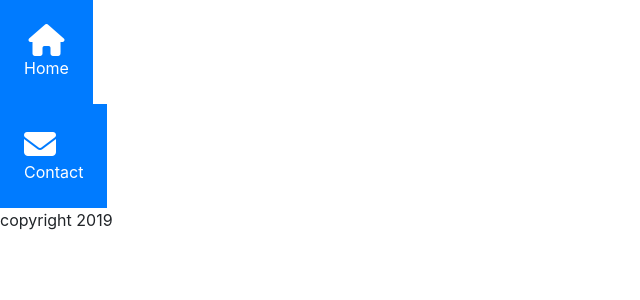
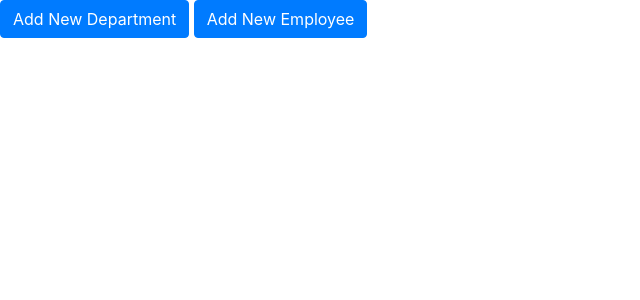
Before and after one commit to JOE-JOE-NGIGI/payroll-system, a Flask app: page / in a window 1280 px wide. Shown: the top 300 px of the page, without its empty margins (0-640 px from the left). Run offline with Flask 2, Linux system fonts and the light colour scheme; some libraries are stand-ins or nearby versions.

Commit message:
day three

```diff
--- a/app.py
+++ b/app.py
@@ -23,13 +23,23 @@ def create_tables():
 
 """Registering a route"""
 @app.route('/')
-def hello_world(): #Function to run when clients visit this route
+def home(): #Function to run when clients visit this route
     return render_template('index.html')
+
+
 
 
 @app.route('/name')
 def name():
     return 'Joe Ngigi'
+
+@app.route('/newDepartment',methods=['POST'])
+def newDepartment():
+    pass
+
+@app.route('/newEmployee',methods=['POST'])
+def newEmployee():
+    pass
 
 
 # run flask
--- a/templates/index.html
+++ b/templates/index.html
@@ -1,36 +1,128 @@
-<!DOCTYPE html>
+<!doctype html>
 <html lang="en">
   <head>
     <!-- Required meta tags -->
     <meta charset="utf-8">
     <meta name="viewport" content="width=device-width, initial-scale=1, shrink-to-fit=no">
 
+    <!-- Bootstrap CSS -->
+    <link rel="stylesheet" href="https://stackpath.bootstrapcdn.com/bootstrap/4.3.1/css/bootstrap.min.css" integrity="sha384-ggOyR0iXCbMQv3Xipma34MD+dH/1fQ784/j6cY/iJTQUOhcWr7x9JvoRxT2MZw1T" crossorigin="anonymous">
+
+    <title>HR PAYROLL SYSTEM</title>
+  </head>
+  <body>
+
+    <!-- Optional JavaScript -->
+    <!-- jQuery first, then Popper.js, then Bootstrap JS -->
+    <script src="https://code.jquery.com/jquery-3.3.1.slim.min.js" integrity="sha384-q8i/X+965DzO0rT7abK41JStQIAqVgRVzpbzo5smXKp4YfRvH+8abtTE1Pi6jizo" crossorigin="anonymous"></script>
+    <script src="https://cdnjs.cloudflare.com/ajax/libs/popper.js/1.14.7/umd/popper.min.js" integrity="sha384-UO2eT0CpHqdSJQ6hJty5KVphtPhzWj9WO1clHTMGa3JDZwrnQq4sF86dIHNDz0W1" crossorigin="anonymous"></script>
+    <script src="https://stackpath.bootstrapcdn.com/bootstrap/4.3.1/js/bootstrap.min.js" integrity="sha384-JjSmVgyd0p3pXB1rRibZUAYoIIy6OrQ6VrjIEaFf/nJGzIxFDsf4x0xIM+B07jRM" crossorigin="anonymous"></script>
+  </body>
+</html><!doctype html>
+<html lang="en">
+  <head>
+    <!-- Required meta tags -->
+    <meta charset="utf-8">
+    <meta name="viewport" content="width=device-width, initial-scale=1, shrink-to-fit=no">
 
     <!-- Bootstrap CSS -->
     <link rel="stylesheet" href="https://stackpath.bootstrapcdn.com/bootstrap/4.3.1/css/bootstrap.min.css" integrity="sha384-ggOyR0iXCbMQv3Xipma34MD+dH/1fQ784/j6cY/iJTQUOhcWr7x9JvoRxT2MZw1T" crossorigin="anonymous">
-    <link rel="stylesheet" href="/static/main.css">
-    <script src="https://kit.fontawesome.com/baa9bbe75d.js"></script>
+  </head>
   <body>
-        <div>
-            <div class="d-flex flex-row text-white align-items-stretch text-center">
-                <div class="port-item p-4 bg-primary" data-toggle="collapse" data-target="#home">
-                    <i class="fas fa-home fa-2x d-block"></i>
-                    <span class="d-none d-sm-block">Home</span>
+  <!-- Button trigger modal for Department -->
+<button type="button" class="btn btn-primary" data-toggle="modal" data-target="#newDepartment">
+  Add New Department
+</button>
+  <!-- Button trigger modal for Employee -->
+<button type="button" class="btn btn-primary" data-toggle="modal" data-target="#newEmployee">
+  Add New Employee
+</button>
+
+<!-- Modal for Department -->
+<div class="modal fade" id="newDepartment" tabindex="-1" role="dialog" aria-labelledby="exampleModalLabel" aria-hidden="true">
+  <div class="modal-dialog" role="document">
+    <div class="modal-content">
+      <div class="modal-header">
+        <h5 class="modal-title" id="exampleModalLabel">New Department</h5>
+        <button type="button" class="close" data-dismiss="modal" aria-label="Close">
+          <span aria-hidden="true">&times;</span>
+        </button>
+      </div>
+      <div class="modal-body">
+        <form action="/newDepartment" method="post">
+  <div class="form-group">
+    <label for="formGroupExampleInput">Name of Department</label>
+    <input required type="text" class="form-control" id="formGroupExampleInput" placeholder="department">
+  </div>
+            <div class="form-group">
+                <input  type="Submit" class="form-control btn-primary">
+            </div>
+
+</form>
       </div>
     </div>
-            <div class="d-flex flex-row text-white align-items-stretch text-center">
-                <div class="port-item p-4 bg-primary" data-toggle="collapse" data-target="#contact">
-                    <i class="fas fa-envelope fa-2x d-flex"></i>
-                    <span class="d-none d-sm-block">Contact</span>
+  </div>
+</div>
+  <!-- Modal for Employee -->
+<div class="modal fade" id="newEmployee" tabindex="-1" role="dialog" aria-labelledby="exampleModalLabel" aria-hidden="true">
+  <div class="modal-dialog" role="document">
+    <div class="modal-content">
+      <div class="modal-header">
+        <h5 class="modal-title" id="exampleModalLabel">New Employee</h5>
+        <button type="button" class="close" data-dismiss="modal" aria-label="Close">
+          <span aria-hidden="true">&times;</span>
+        </button>
+      </div>
+      <div class="modal-body">
 
+           <form action="/newEmployee" method="post">
+                <div class="form-group">
+                     <label for="formGroupExampleInput">Name of Employee</label>
+                     <input required type="text" class="form-control" id="formGroupExampleInput" placeholder="employee_name">
+                 </div>
+               <div class="form-group">
+                     <label for="formGroupExampleInput">KRA PIN</label>
+                     <input required type="text" class="form-control" id="formGroupExampleInput" placeholder="kra_pin">
+                 </div>
+               <div class="form-group">
+                     <label for="formGroupExampleInput">National ID</label>
+                     <input required type="text" class="form-control" id="formGroupExampleInput" placeholder="national_ID">
+                 </div>
+               <div class="form-group">
+                     <label for="formGroupExampleInput">Email Address</label>
+                     <input required type="email" class="form-control" id="formGroupExampleInput" placeholder="user@mail.com">
+                 </div>
+               <div class="form-group">
+                     <label for="formGroupExampleInput">National ID</label>
+                     <input required type="text" class="form-control" id="formGroupExampleInput" placeholder="national ID">
+                 </div>
+               <div class="form-group">
+                     <label for="formGroupExampleInput">Department</label>
+                     <select required class="form-control" id="formGroupExampleInput" placeholder="department ID">
+                        <option>choose dept</option>
+                        <option>IT</option>
+                        <option>HR</option>
+                     </select>
+                 </div>
+               <div class="form-group">
+                     <label for="formGroupExampleInput">Basic Salary</label>
+                     <input required type="number" class="form-control" id="formGroupExampleInput" placeholder="Enter Basic Salary">
+                 </div>
+               <div class="form-group">
+                     <label for="formGroupExampleInput">Benefits</label>
+                     <input required type="text" class="form-control" id="formGroupExampleInput" placeholder="Benefits">
+                 </div>
+               <div class="form-group">
+                <input  type="Submit" class="form-control btn-primary">
+            </div>
+           </form>
+      </div>
+    </div>
+  </div>
 </div>
 
-            </div>
-            <footer>
-                copyright 2019
-            </footer>
-        </div>
-    </head>
+    <!-- Optional JavaScript -->
+    <!-- jQuery first, then Popper.js, then Bootstrap JS -->
     <script src="https://code.jquery.com/jquery-3.3.1.slim.min.js" integrity="sha384-q8i/X+965DzO0rT7abK41JStQIAqVgRVzpbzo5smXKp4YfRvH+8abtTE1Pi6jizo" crossorigin="anonymous"></script>
     <script src="https://cdnjs.cloudflare.com/ajax/libs/popper.js/1.14.7/umd/popper.min.js" integrity="sha384-UO2eT0CpHqdSJQ6hJty5KVphtPhzWj9WO1clHTMGa3JDZwrnQq4sF86dIHNDz0W1" crossorigin="anonymous"></script>
     <script src="https://stackpath.bootstrapcdn.com/bootstrap/4.3.1/js/bootstrap.min.js" integrity="sha384-JjSmVgyd0p3pXB1rRibZUAYoIIy6OrQ6VrjIEaFf/nJGzIxFDsf4x0xIM+B07jRM" crossorigin="anonymous"></script>
```
Also changed, not shown: config.py (added, +21 -0 lines), 1 other file. Lines whose indentation alone changed are shown as unchanged.
